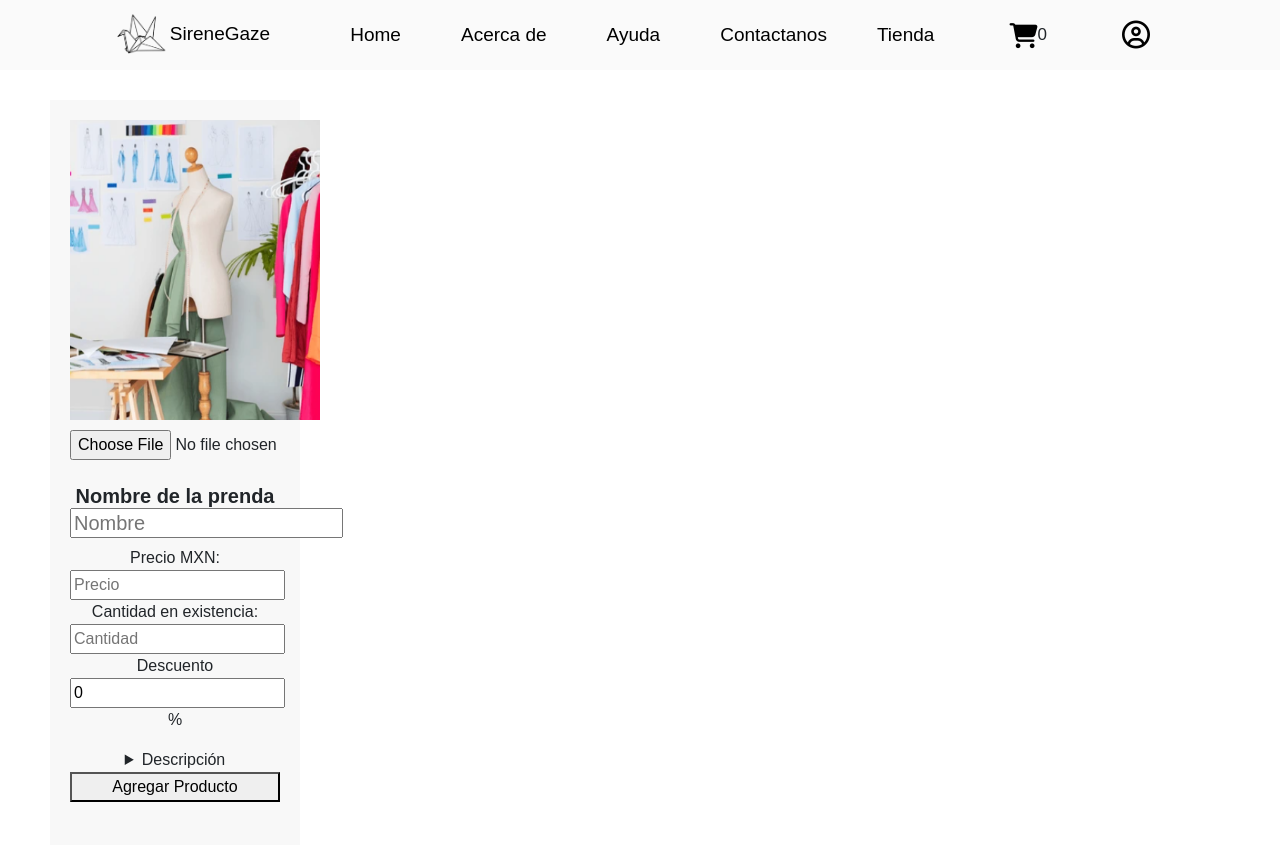
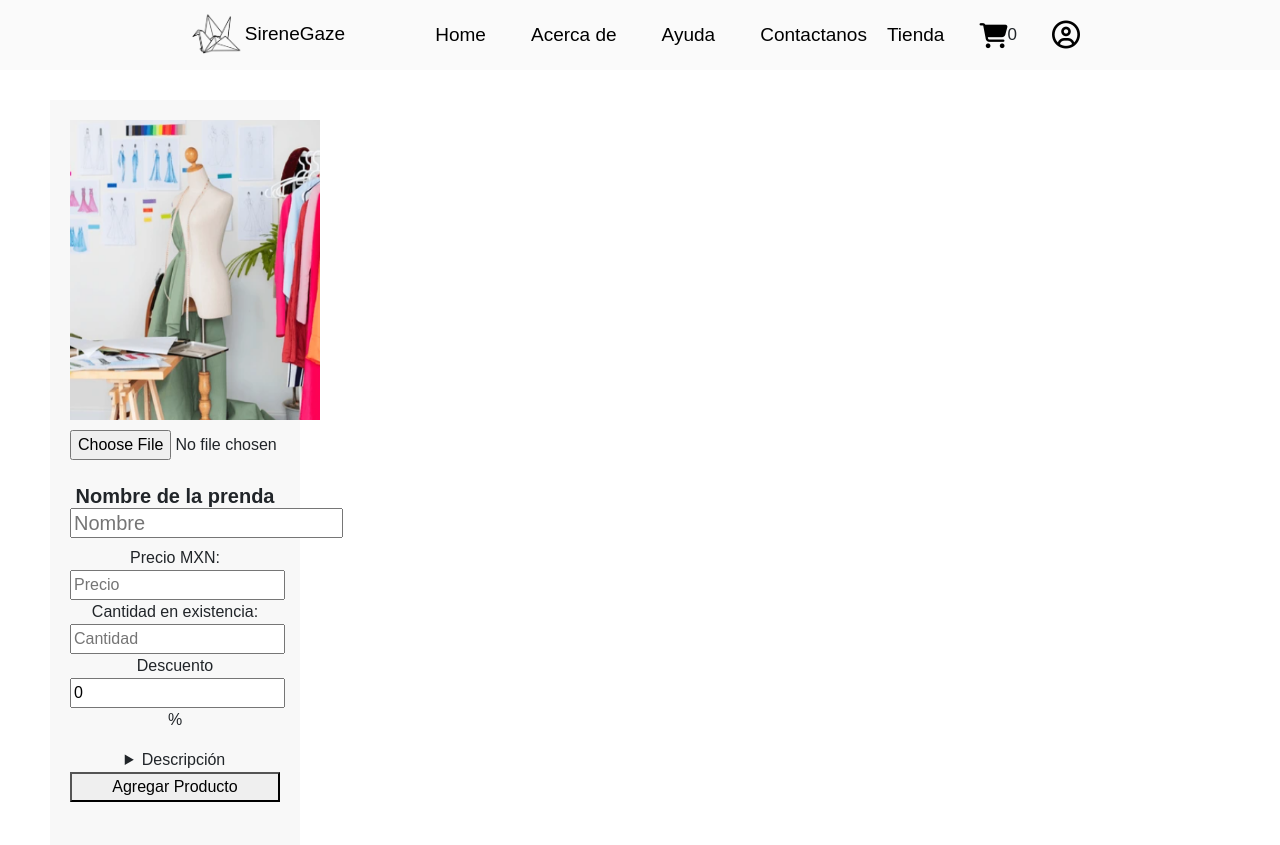
Before and after one commit to NotLuffyJustPeter/proyfinal, a PHP site: page /a.php in a window 1280 px wide. Shown: the top 845 px of the page. Run offline with PHP 8.4, Linux system fonts and the light colour scheme; some libraries are stand-ins or nearby versions; some web fonts are replaced.

Commit message:
Update diseño navbar
puntos de quiebre de la barra de navegacion

```diff
--- a/css/styh.css
+++ b/css/styh.css
@@ -50,12 +50,8 @@ a:hover{
     color: black;
 }
 
-.menu1{
-    padding: 20px;
-}
-
 .icono{
-    padding-left: 45px;
+    padding-left: 15px;
 }
 
 #header1{
@@ -91,12 +87,31 @@ a:hover{
 
 #menu{
     /* Entre mas grande el width mas espacio entre los elementos */
-    width: 850px;
+    width: 700px;
     display: flex;
     flex-direction:row;
     justify-content:space-around;
     align-items:center;
 }
+
+
+/* Media query para pantallas con un ancho mínimo de 600 píxeles */
+@media screen and (min-width: 1270px) {
+    #menu{
+        /* Entre mas grande el width mas espacio entre los elementos */
+        width: 700px;
+    }
+}
+
+/* Media query para pantallas con un ancho mínimo de 900 píxeles */
+@media screen and (min-width: 1350px) {
+    #menu{
+        /* Entre mas grande el width mas espacio entre los elementos */
+        width: 1030px;
+
+    }
+}
+
 
 /* combinator */
 .encabezado ~ nav{
@@ -116,7 +131,7 @@ a:hover{
 }
 
 .menu1{
-    padding: 5 20px;
+    margin-left: 35px;
 }
 
 /* Elemeno extra */
--- a/header.php
+++ b/header.php
@@ -43,8 +43,8 @@
                 if(isset($_SESSION["cuenta"])){
                 $cuenta = $_SESSION["cuenta"];
                 ?>
-                <div class="dropdown display:flex: flex-direction:row; align-content: center;">
-                        <button class="dropbtn icono"><i class="fa-solid fa-user" style="color: #000000; font-size:18px;"></i><?php echo '&nbsp' . $cuenta; ?></button>
+                <div class="dropdown icono">
+                        <button class="dropbtn icono"><i class="fa-solid fa-user" style="color: #000000; font-size:23px;"></i><?php echo '&nbsp' . $cuenta; ?></button>
                         <div class="dropdown-content">
                             <a id="menu1" href="cerrar_sesion.php">Cerrar Sesión</a>
                         </div>
```
